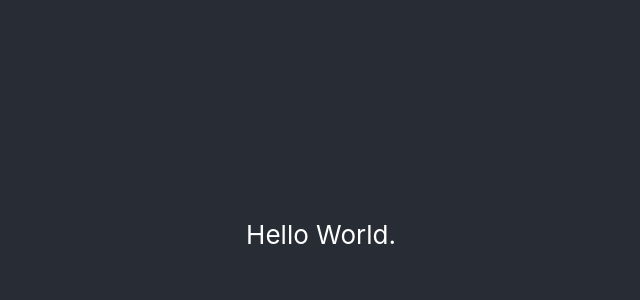
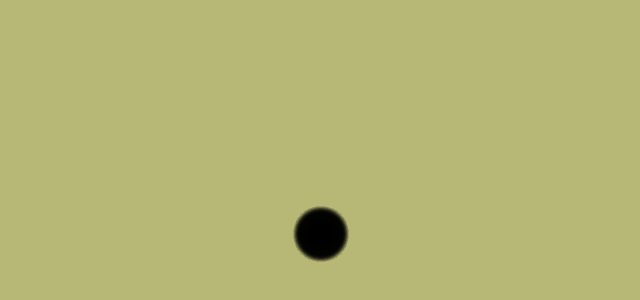
Before and after one commit to jg210/react-game, a React (Create React App) app: page / in a window 1280 px wide. Shown: the part 166-466 px from the top of the page, without its empty margins (319-959 px from the left). Built offline with nearby package versions, Linux system fonts and the light colour scheme.

Commit message:
Render fixed-location circular sprite.

```diff
--- a/src/App.css
+++ b/src/App.css
@@ -3,7 +3,7 @@
 }
 
 .App-header {
-  background-color: #282c34;
+  background-color: #b8b876;
   min-height: 100vh;
   display: flex;
   flex-direction: column;
--- a/src/App.js
+++ b/src/App.js
@@ -1,12 +1,13 @@
 import React, { Component } from 'react';
 import './App.css';
+import { Game } from './Game';
 
 class App extends Component {
   render() {
     return (
       <div className="App">
         <header className="App-header">
-            Hello World.
+          <Game/>
         </header>
       </div>
     );
--- /dev/null
+++ b/src/Game.js
@@ -0,0 +1,9 @@
+import React, { Component } from 'react';
+
+export class Game extends Component {
+  render() {
+    return (
+      <img src="sprite.png" alt="sprite"/>
+    );
+  }
+}
```
Also changed, not shown: public/sprite.png (added).
